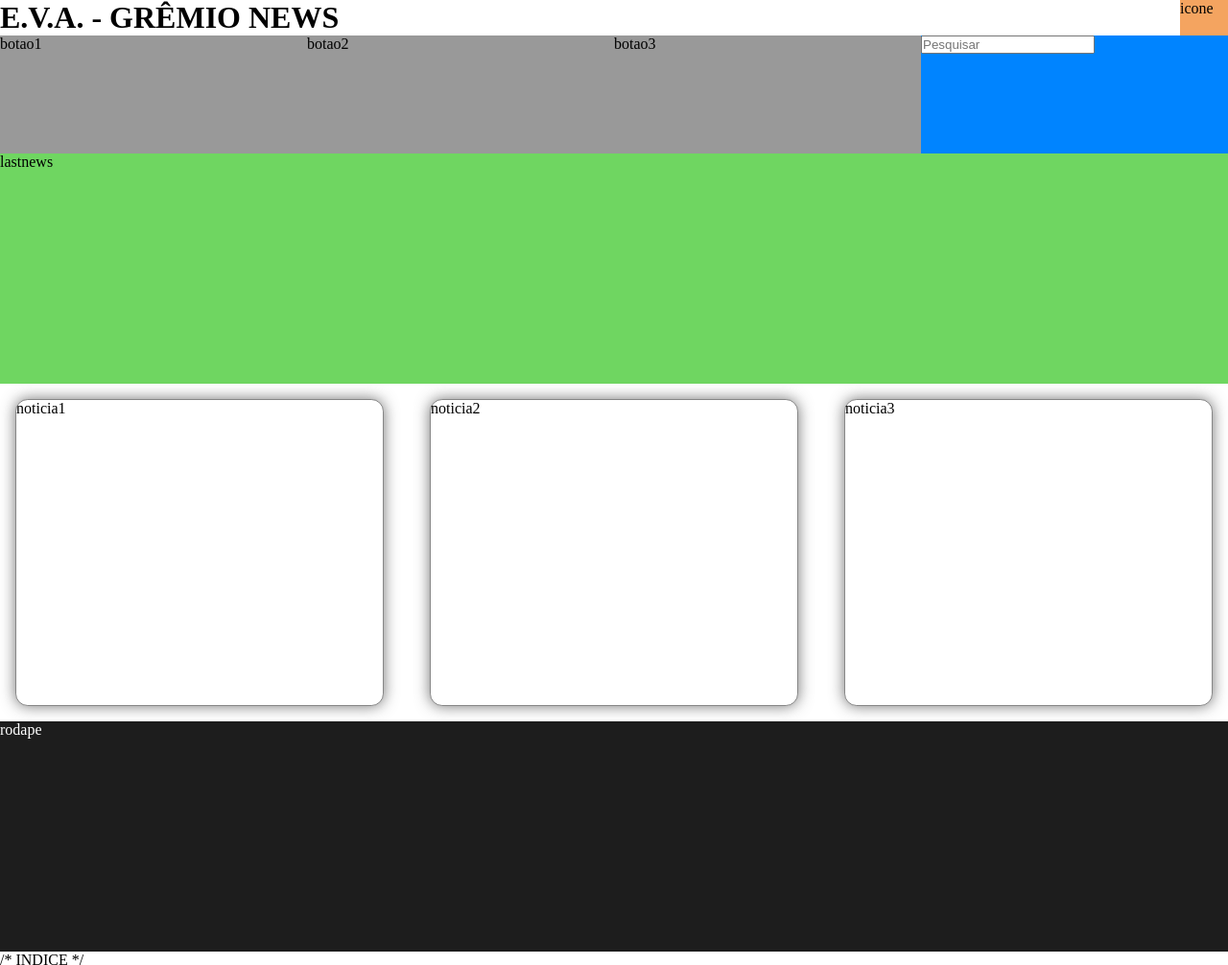
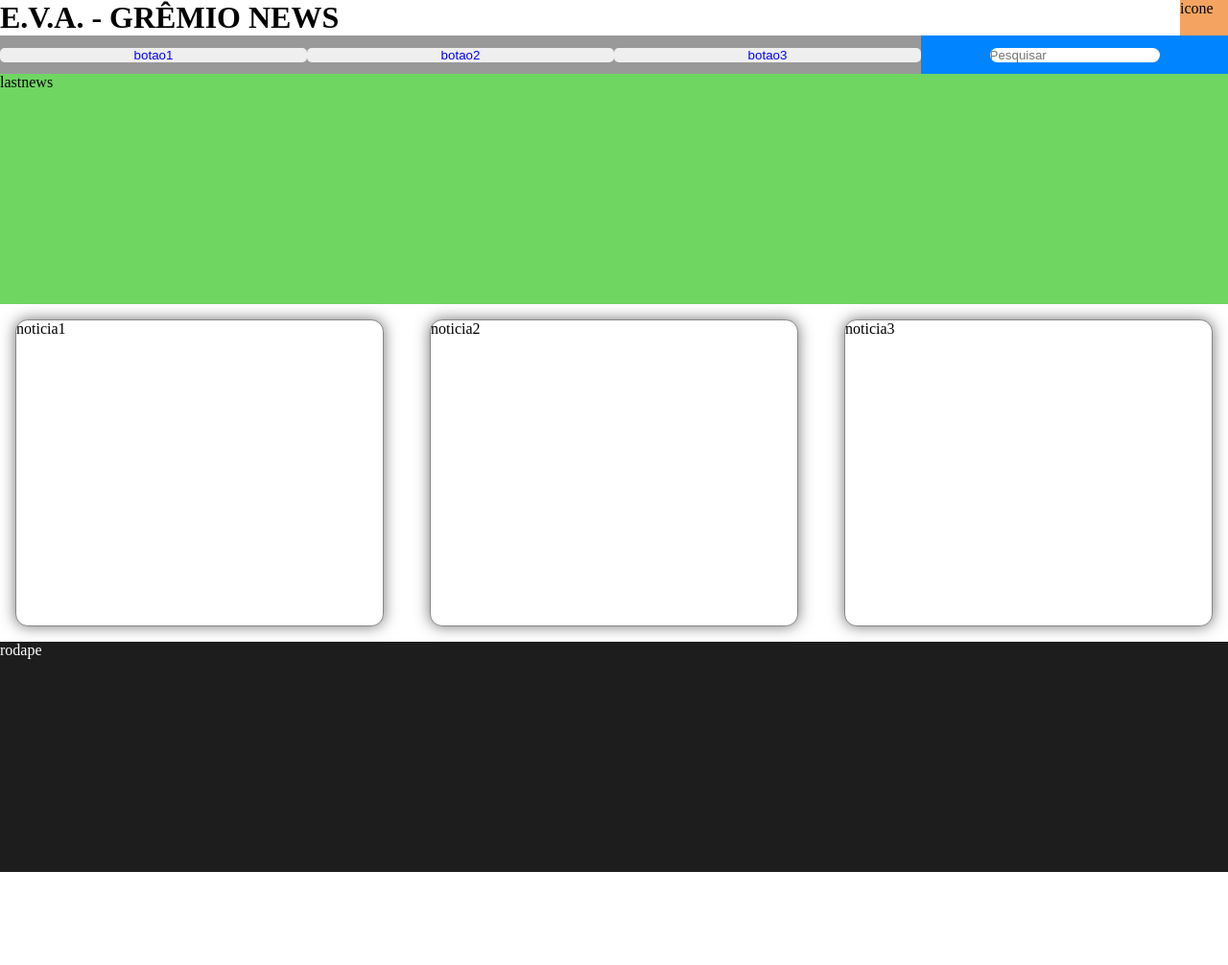
Before and after one commit to ThiagoDamascena/Gremio_News, a plain HTML site: page Main_Page/main.html in a window 1280 px wide. Shown: the whole page at 96% size. After the commit the page ends 909 px from the top, so only its background shows below. Drawn offline with Linux system fonts and the light colour scheme.

Commit message:
Atualizações

```diff
--- a/Main_Page/main.html
+++ b/Main_Page/main.html
@@ -10,7 +10,6 @@
 <body>
     <div class="conteiner">
 
-        /* INDICE */
         <div class="top">
 
             <div class="tituloIndice">
@@ -20,12 +19,12 @@
 
             <div class="campoIndice">
 
-                <div class="botao1">botao1</div>
-                <div class="botao2">botao2</div>
-                <div class="botao3">botao3</div>
+                <div class="botao1"><button class="estiloBotao">botao1</button></div>
+                <div class="botao2"><button class="estiloBotao">botao2</button></div>
+                <div class="botao3"><button class="estiloBotao">botao3</button></div>
 
                 <div class="pesquisa">
-                    <input type="text" placeholder="Pesquisar">
+                    <input type="search" placeholder="Pesquisar">
                 </div>
             </div>
 
--- a/Main_Page/styles.css
+++ b/Main_Page/styles.css
@@ -7,7 +7,7 @@
 .conteiner{
     display: grid;
     min-height: 100vh;
-    grid-template-rows: 20vh auto 30vh;
+    grid-template-rows: auto auto 30vh;
     grid-template-areas:
     "topo"
     "main"
@@ -46,7 +46,7 @@
 
 .campoIndice{
     grid-area: campoindice;
-    height: 20vh;
+    height: 5vh;
     width: 100%;
 
     display: grid;
@@ -57,22 +57,45 @@
 
 .botao1, .botao2, .botao3{
     background-color: rgb(153, 153, 153);
+    display: grid;
+    justify-content: center;
+    align-items: center;
+}
+
+.estiloBotao{
+    border-radius: 5px;
+    color: blue;
+    border: 0px;
 }
 
 .botao1{
     grid-area: botao1;
+    display: grid;
+    grid-template-columns: 1fr;
 }
 
 .botao2{
     grid-area: botao2;
+    display: grid;
+    grid-template-columns: 1fr;
 }
 
 .botao3{
     grid-area: botao3;
+    display: grid;
+    grid-template-columns: 1fr;
 }
 
 .pesquisa{
     grid-area: pesquisa;
+    display: grid;
+    justify-content: center;
+    align-items: center;
+}
+
+.pesquisa input{
+    border: 0px;
+    border-radius: 10px;
 }
 
 .rodape{
```
